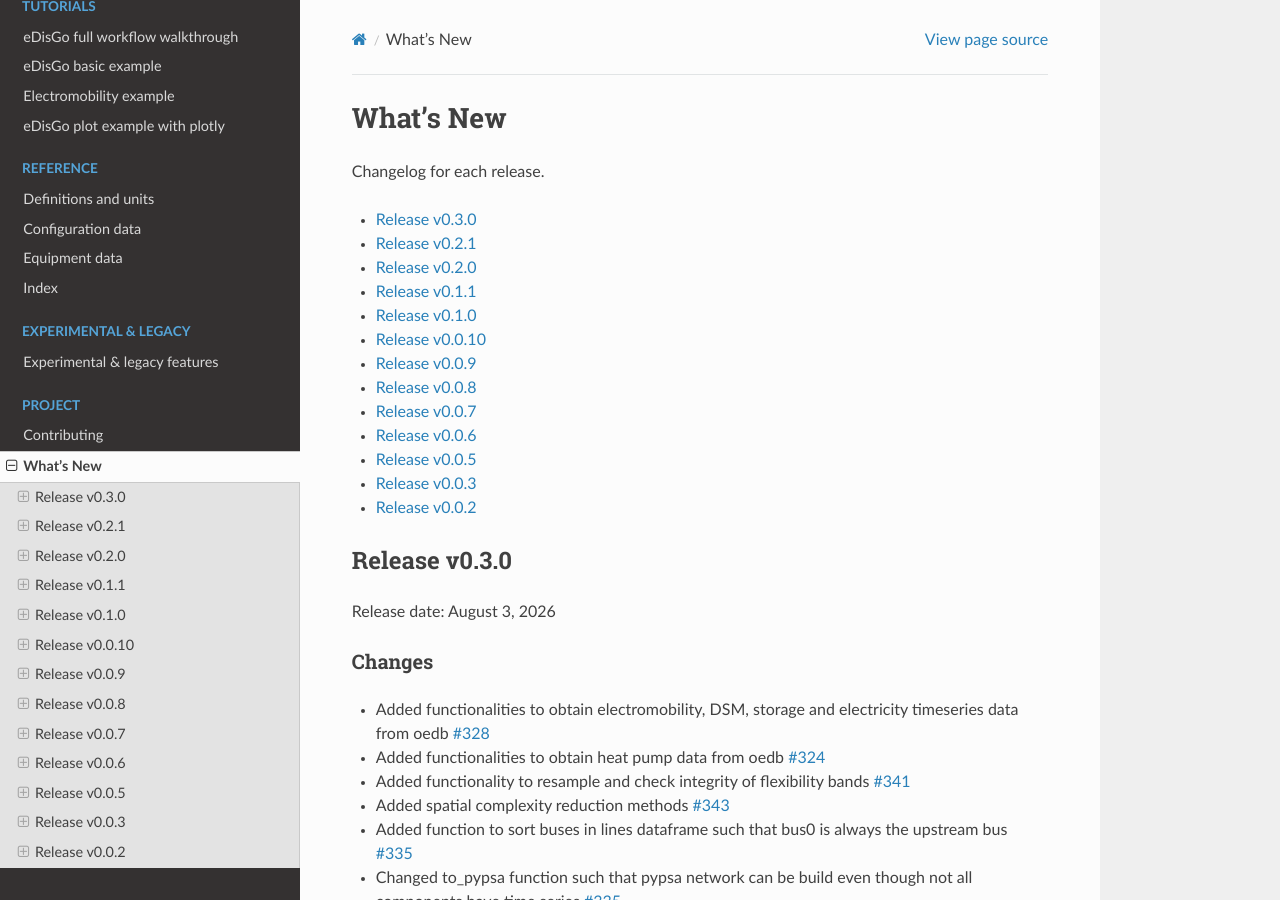
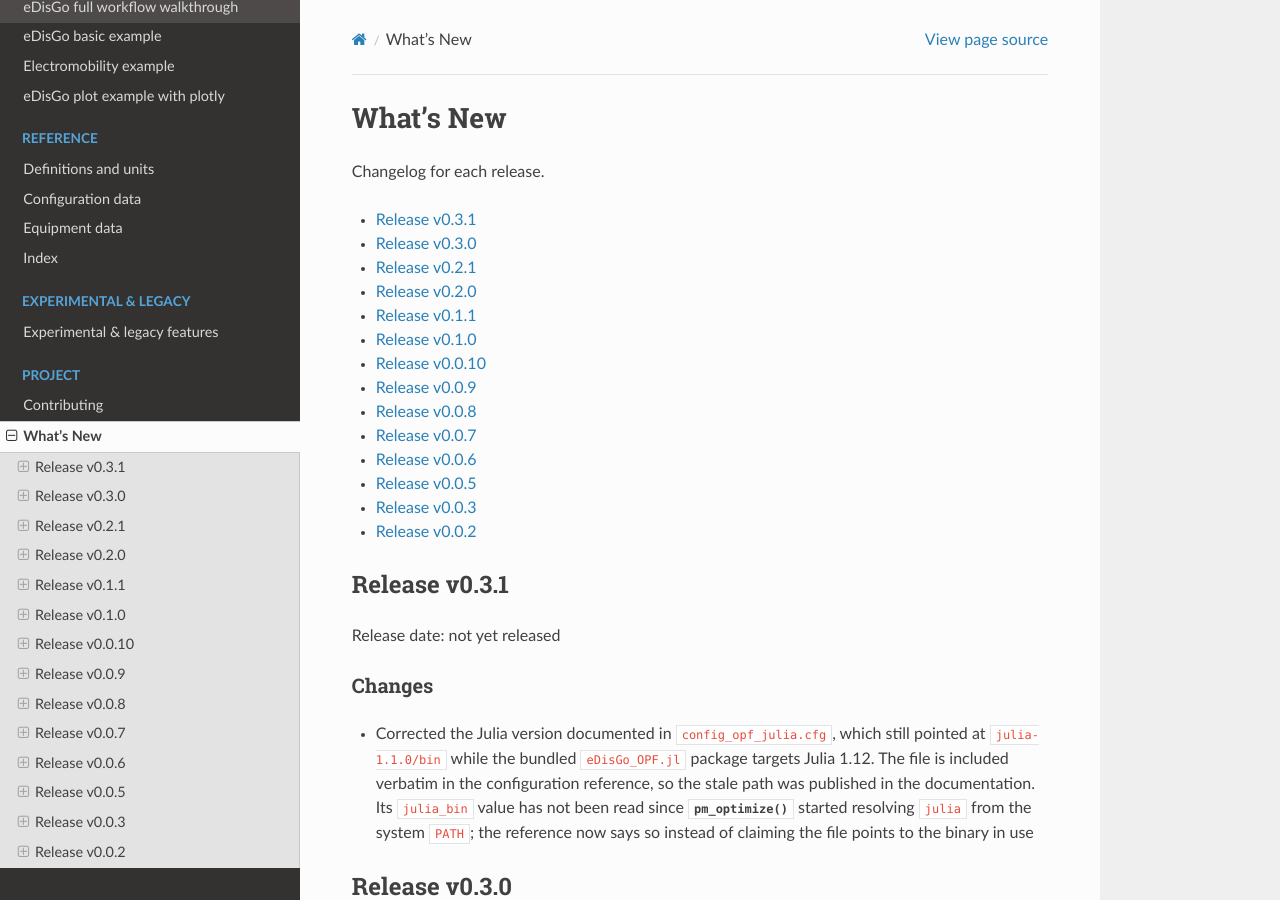
Before and after one commit to openego/eDisGo, a Sphinx documentation site: the page built from doc/whatsnew.rst, in a window 1280 px wide and 900 px high. Built offline with Sphinx 7.4.7 and the Read the Docs theme 3.1.0, drawn with Linux system fonts in a browser that asks for light colours; pages that are not in the unit, such as notebooks, are missing from menus; some of the changed text lies outside the part shown.

Commit message:
docs(whatsnew): open a 0.3.1 section for post-release changes
0.3.0 was published on 2026-08-03 (daf14abc set the date, the tag and the
PyPI upload followed), so its changelog section describes a released
artifact and must not keep growing. Every change landing on dev now belongs
to the next release.

Adds `doc/whatsnew/v0-3-1.rst` and includes it above 0.3.0 in
`doc/whatsnew.rst`, so the newest section stays at the top of the rendered
page.

Moves the one entry that had already been appended to 0.3.0 after the
release: the `config_opf_julia.cfg` Julia version correction from 1d2b5de9,
committed at 14:44 on the day the release date was set at 09:08. It
documents a change that is not in the 0.3.0 artifact, so readers comparing
the changelog against the released package would not find it.

`Release date: not yet released` is a placeholder; it gets stamped the way
daf14abc did for 0.3.0 when 0.3.1 is published.

```diff
--- a/doc/whatsnew.rst
+++ b/doc/whatsnew.rst
@@ -8,6 +8,7 @@ Changelog for each release.
     :local:
     :backlinks: top
 
+.. include::  whatsnew/v0-3-1.rst
 .. include::  whatsnew/v0-3-0.rst
 .. include::  whatsnew/v0-2-1.rst
 .. include::  whatsnew/v0-2-0.rst
--- /dev/null
+++ b/doc/whatsnew/v0-3-1.rst
@@ -0,0 +1,15 @@
+Release v0.3.1
+================
+
+Release date: not yet released
+
+Changes
+-------
+
+* Corrected the Julia version documented in ``config_opf_julia.cfg``, which still
+  pointed at ``julia-1.1.0/bin`` while the bundled ``eDisGo_OPF.jl`` package targets
+  Julia 1.12. The file is included verbatim in the configuration reference, so the
+  stale path was published in the documentation. Its ``julia_bin`` value has not been
+  read since :meth:`~.edisgo.EDisGo.pm_optimize` started resolving ``julia`` from the
+  system ``PATH``; the reference now says so instead of claiming the file points to the
+  binary in use
```
Also changed, not shown: doc/whatsnew/v0-3-0.rst (+0 -7 lines).
